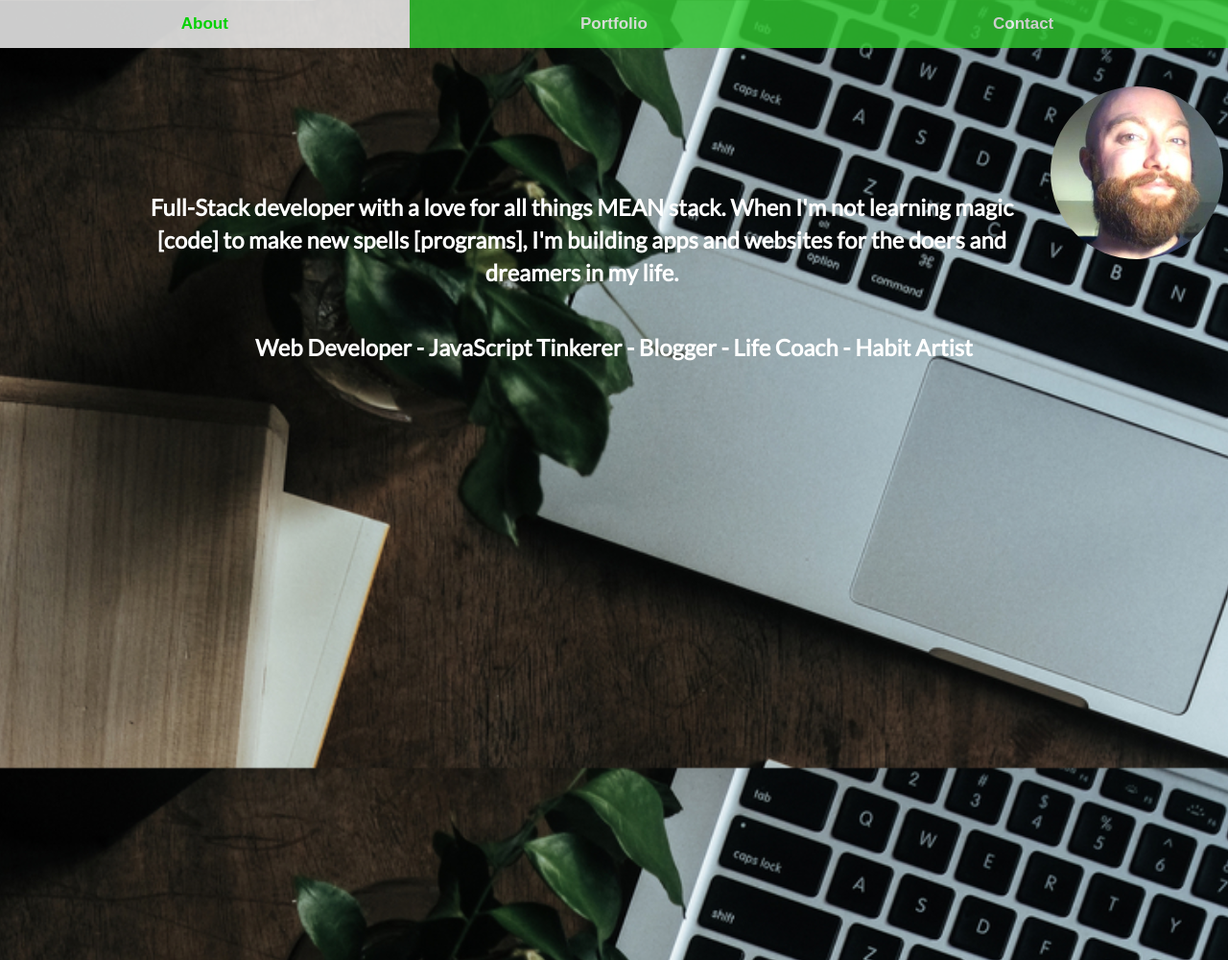
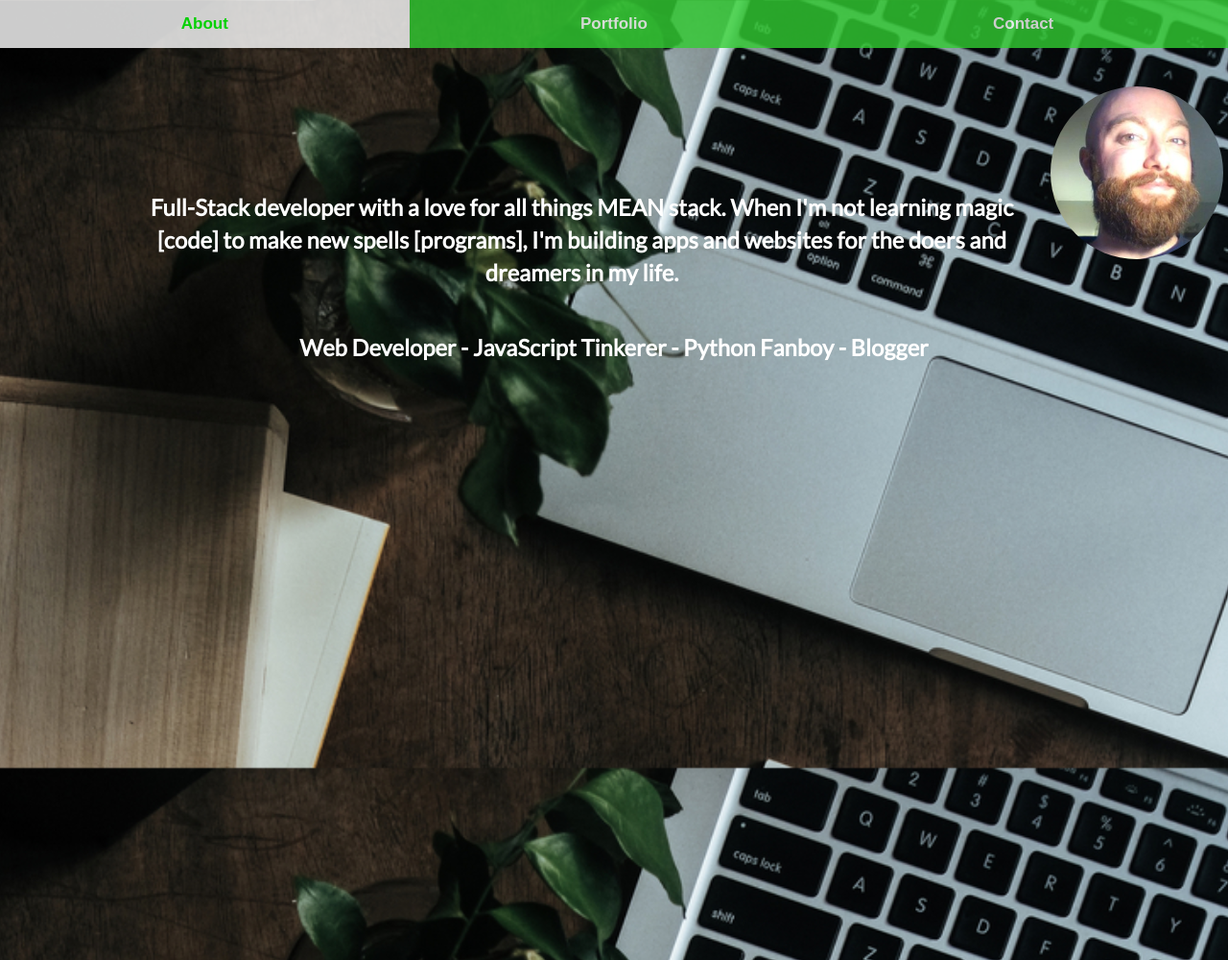
Before and after one commit to LeWood16/project-hosting, a plain HTML site: page index.html in a window 1280 px wide. Shown: the top 1000 px of the page at 96% size. Drawn offline with nearby package versions, Linux system fonts and the light colour scheme.

Commit message:
loaded bg files

```diff
--- a/index.html
+++ b/index.html
@@ -44,7 +44,7 @@
           </p>
 
           <br>
-          <p>Web Developer - JavaScript Tinkerer - Blogger - Life Coach - Habit Artist
+          <p>Web Developer - JavaScript Tinkerer - Python Fanboy - Blogger
           </p>
         </div>
     </div>
```
Also changed, not shown: img/pool_table/pool_table.png (added), img/pool_table/readme.txt (added), img/pool_table_@2X.png (added).
